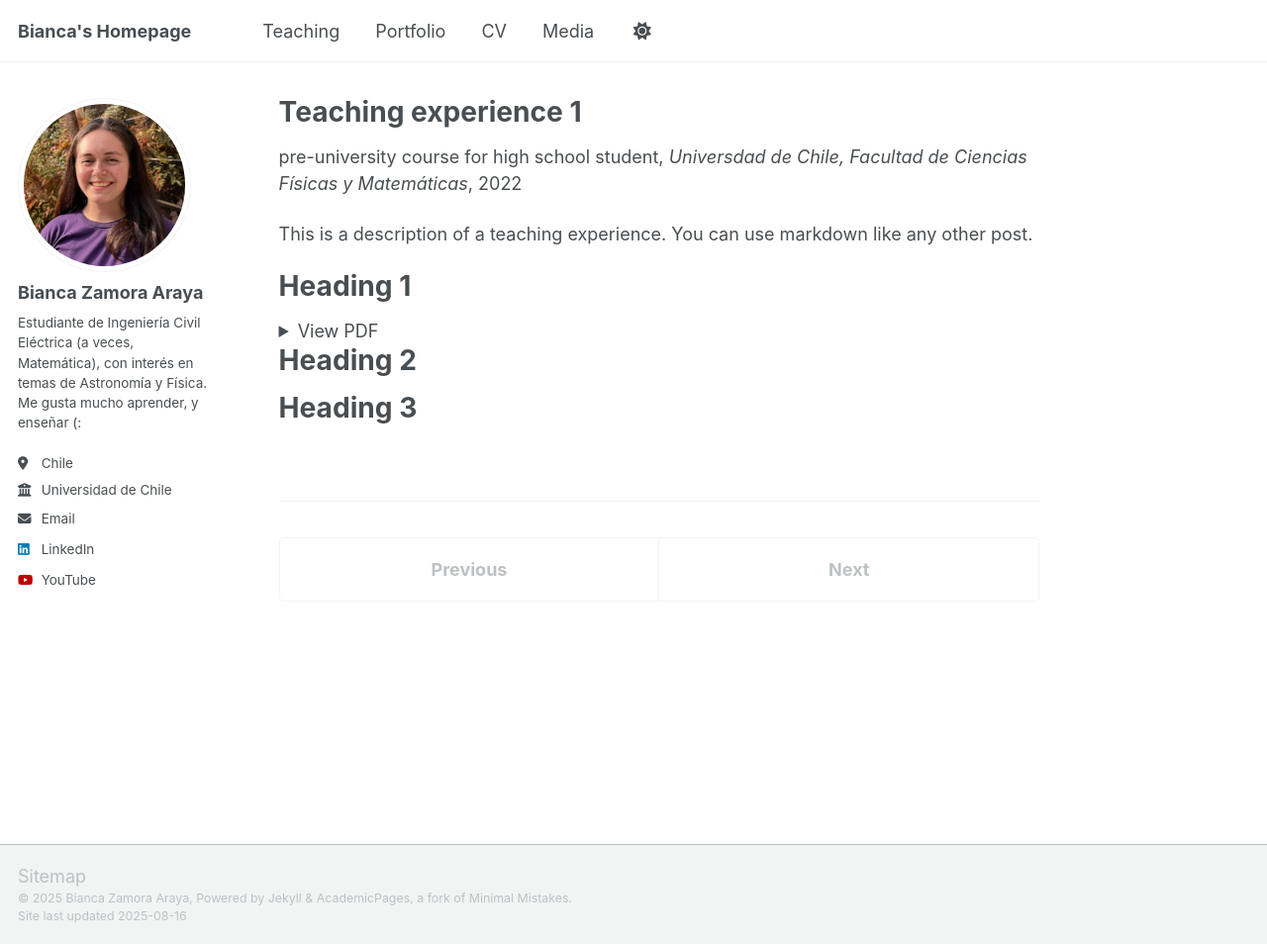
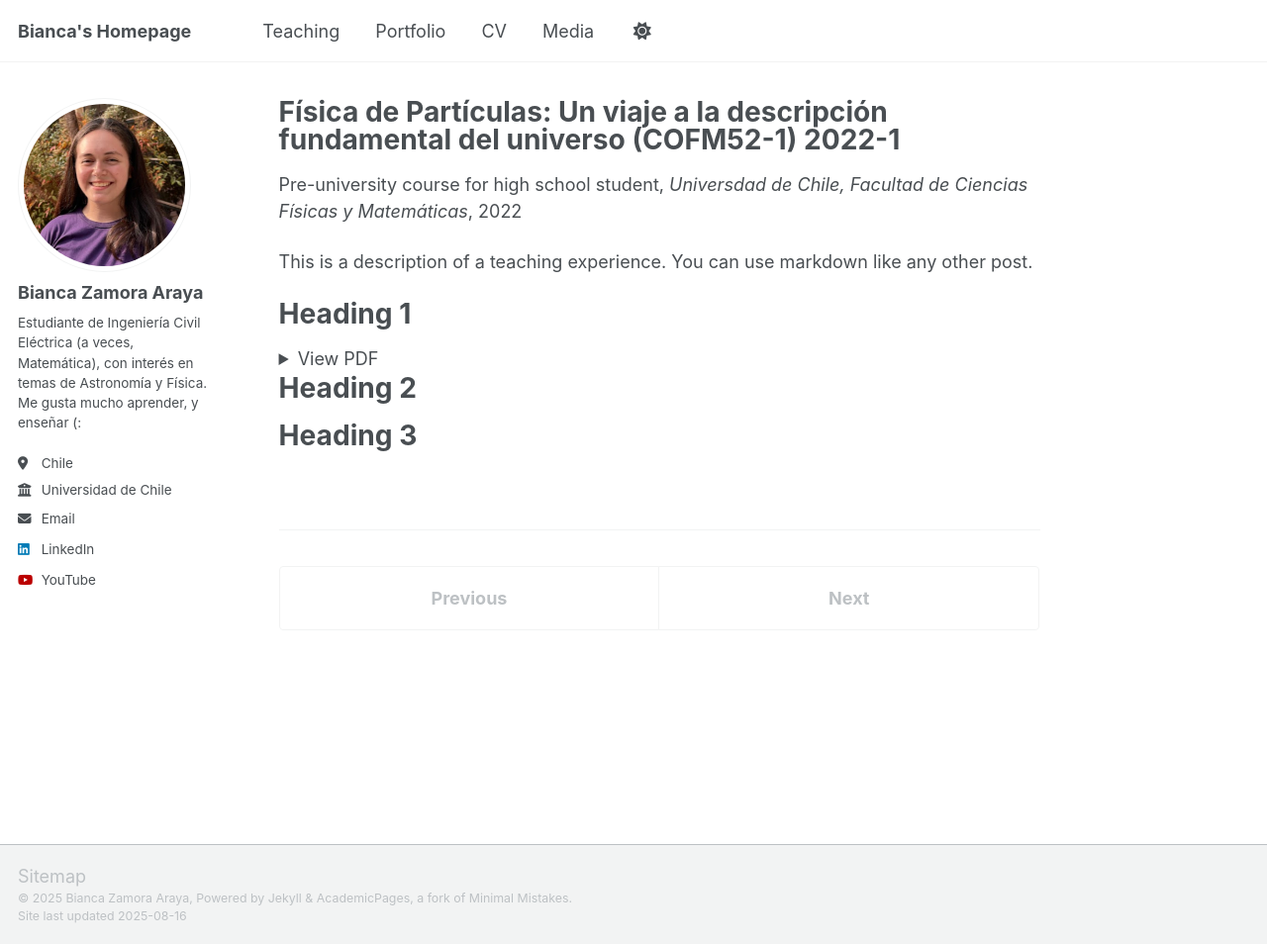
Before and after one commit to Bianca-Zamora-Araya/Bianca-Zamora-Araya.github.io, a Jekyll site: the page built from _teaching/2022-1_COFM52-1.md, in a window 1280 px wide and 954 px high. Shown: the whole window at 99% size. Built offline with Jekyll 4.4.1, drawn with Linux system fonts in a browser that asks for light colours; a script that is not in the unit is left out.

Commit message:
Update 2022-1_COFM52-1.md

```diff
--- a/_teaching/2022-1_COFM52-1.md
+++ b/_teaching/2022-1_COFM52-1.md
@@ -1,7 +1,7 @@
 ---
-title: "Teaching experience 1"
+title: "Física de Partículas: Un viaje a la descripción fundamental del universo (COFM52-1) 2022-1"
 collection: teaching
-type: "pre-university course for high school student"
+type: "Pre-university course for high school student"
 permalink: "https://www.u-cursos.cl/escverano/2022/2/COFM52/1/material_docente/"
 venue: "Universdad de Chile, Facultad de Ciencias Físicas y Matemáticas"
 date: 2022-07-01
```
